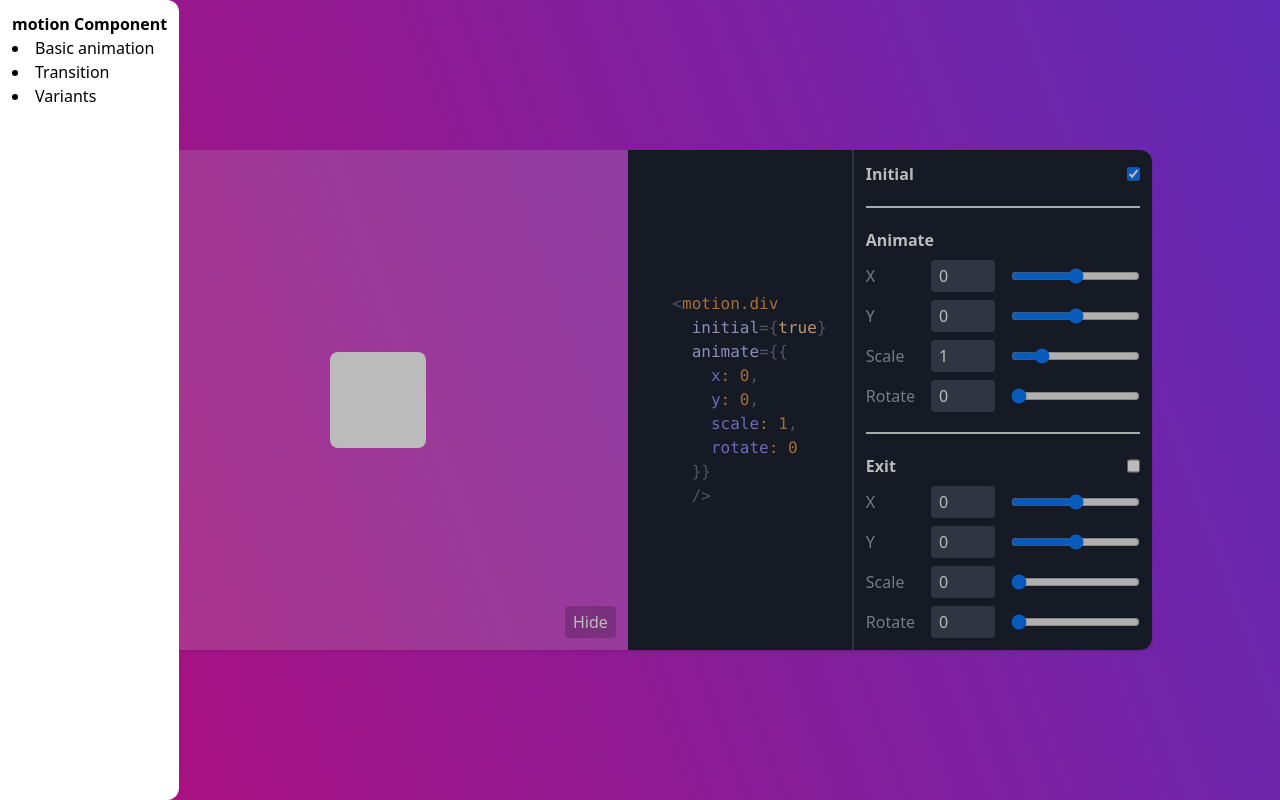
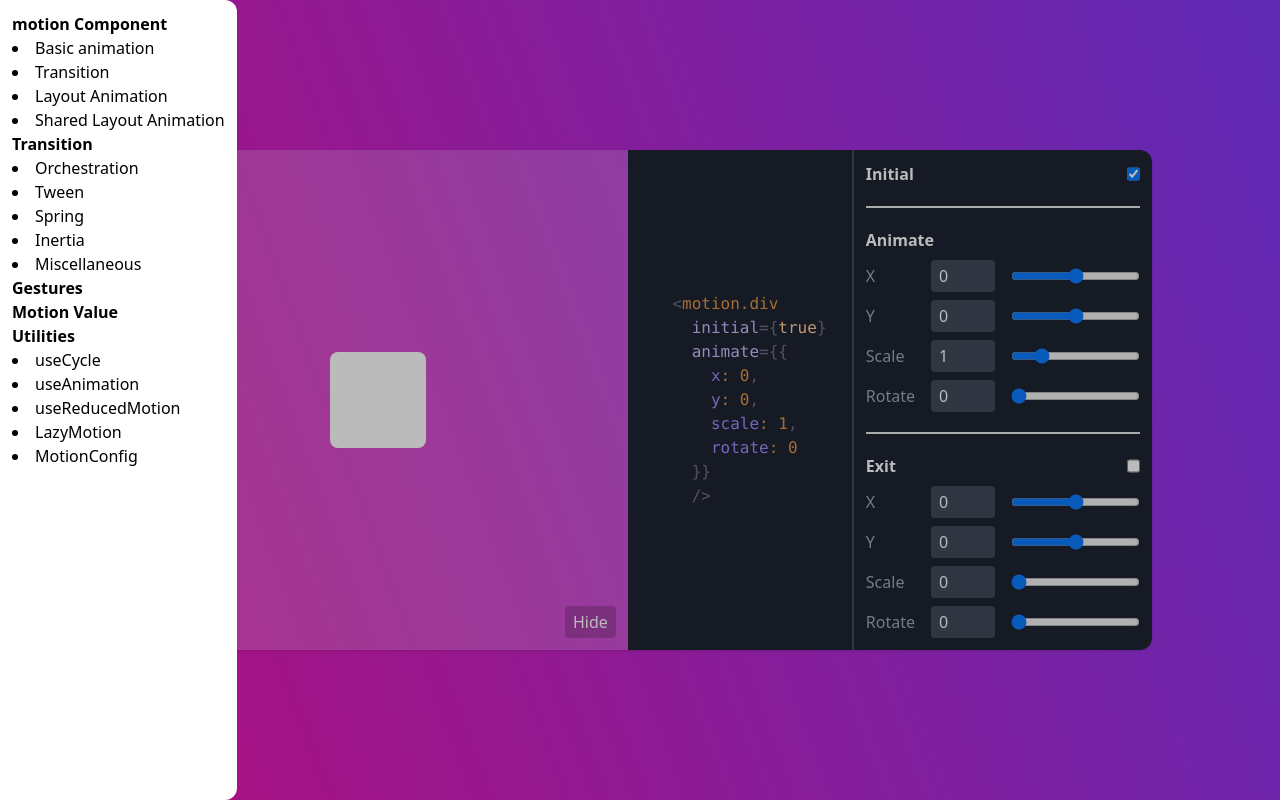
Before and after one commit to alisyahidin/framer-motion-showcase, a Next.js app: page / in a window 1280 px wide. Both pictures are taken after a click on the button 32 px from the left and 400 px from the top of the page. Built offline with nearby package versions, Linux system fonts and the light colour scheme.

Commit message:
add list of section

```diff
--- a/components/Layout.js
+++ b/components/Layout.js
@@ -32,7 +32,70 @@ const Sidebar = ({ children }) => {
             </li>
             <li>
               <Link href="/" passHref>
-                <a>Variants</a>
+                <a>Layout Animation</a>
+              </Link>
+            </li>
+            <li>
+              <Link href="/" passHref>
+                <a>Shared Layout Animation</a>
+              </Link>
+            </li>
+          </ul>
+          <strong>Transition</strong>
+          <ul className="list-inside list-disc">
+            <li>
+              <Link href="/" passHref>
+                <a>Orchestration</a>
+              </Link>
+            </li>
+            <li>
+              <Link href="/" passHref>
+                <a>Tween</a>
+              </Link>
+            </li>
+            <li>
+              <Link href="/" passHref>
+                <a>Spring</a>
+              </Link>
+            </li>
+            <li>
+              <Link href="/" passHref>
+                <a>Inertia</a>
+              </Link>
+            </li>
+            <li>
+              <Link href="/" passHref>
+                <a>Miscellaneous</a>
+              </Link>
+            </li>
+          </ul>
+          <strong>Gestures</strong>
+          <strong>Motion Value</strong>
+          <strong>Utilities</strong>
+          <ul className="list-inside list-disc">
+            <li>
+              <Link href="/" passHref>
+                <a>useCycle</a>
+              </Link>
+            </li>
+            <li>
+              <Link href="/" passHref>
+                <a>useAnimation</a>
+              </Link>
+            </li>
+            <li>
+              <Link href="/" passHref>
+                <a>useReducedMotion</a>
+              </Link>
+            </li>
+            <li>
+              <Link href="/" passHref>
+                <a>LazyMotion</a>
+              </Link>
+            </li>
+            <li>
+              <Link href="/" passHref>
+                <a>MotionConfig</a>
               </Link>
             </li>
           </ul>
```
